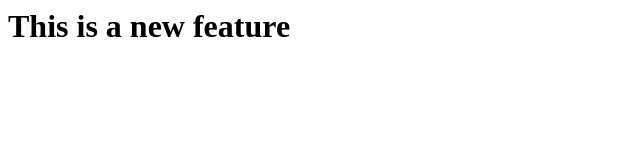
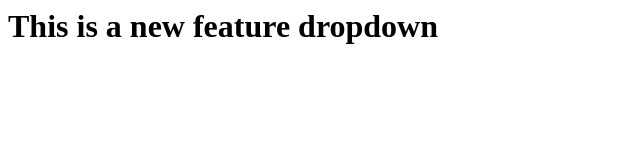
Before and after one commit to soumyaprakashmahapatra/newRepo, a plain HTML site: page index.html in a window 1280 px wide. Shown: the whole page, without its empty margins (0-640 px from the left). Drawn offline with Linux system fonts and the light colour scheme.

Commit message:
adding dropdown

```diff
--- a/index.html
+++ b/index.html
@@ -1 +1 @@
-<h1>This is a new feature</h1>
+<h1>This is a new feature dropdown</h1>
```
